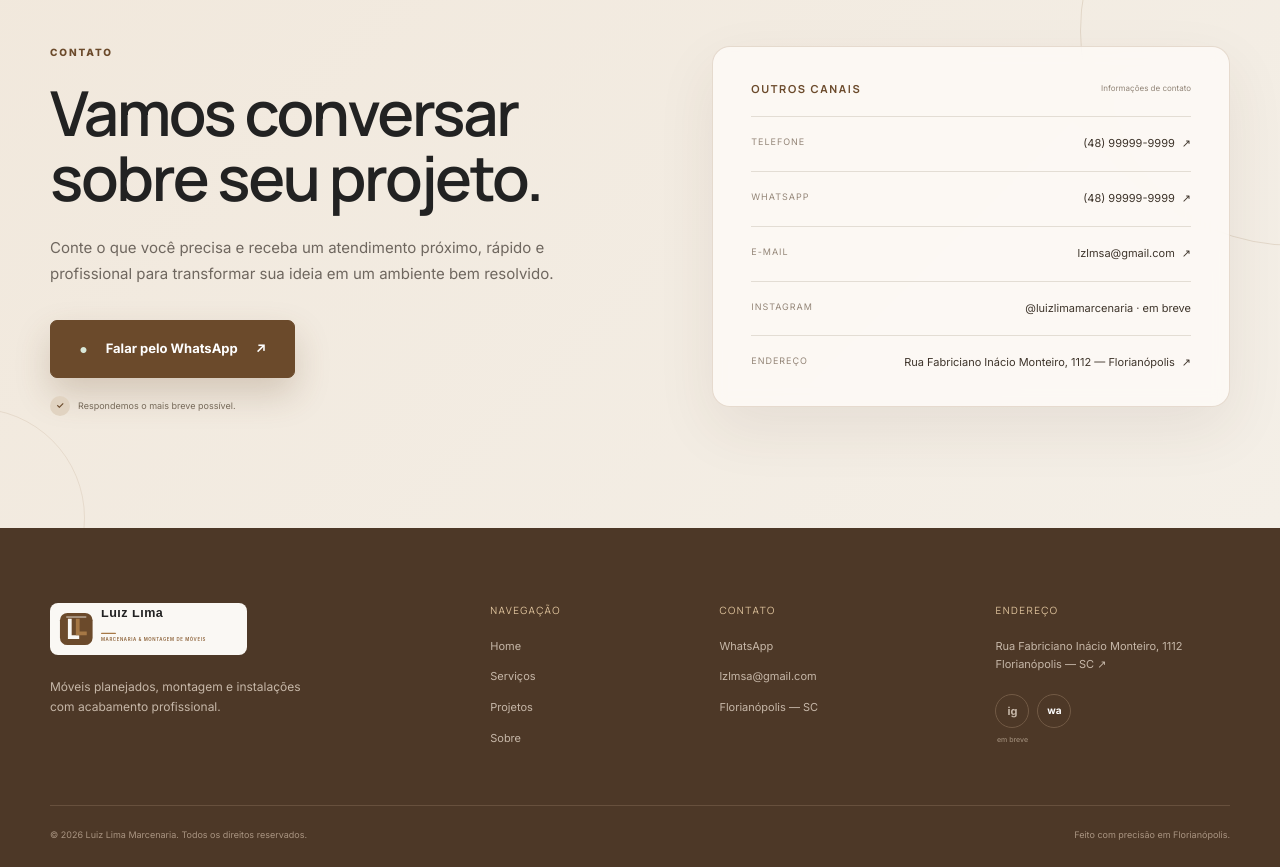
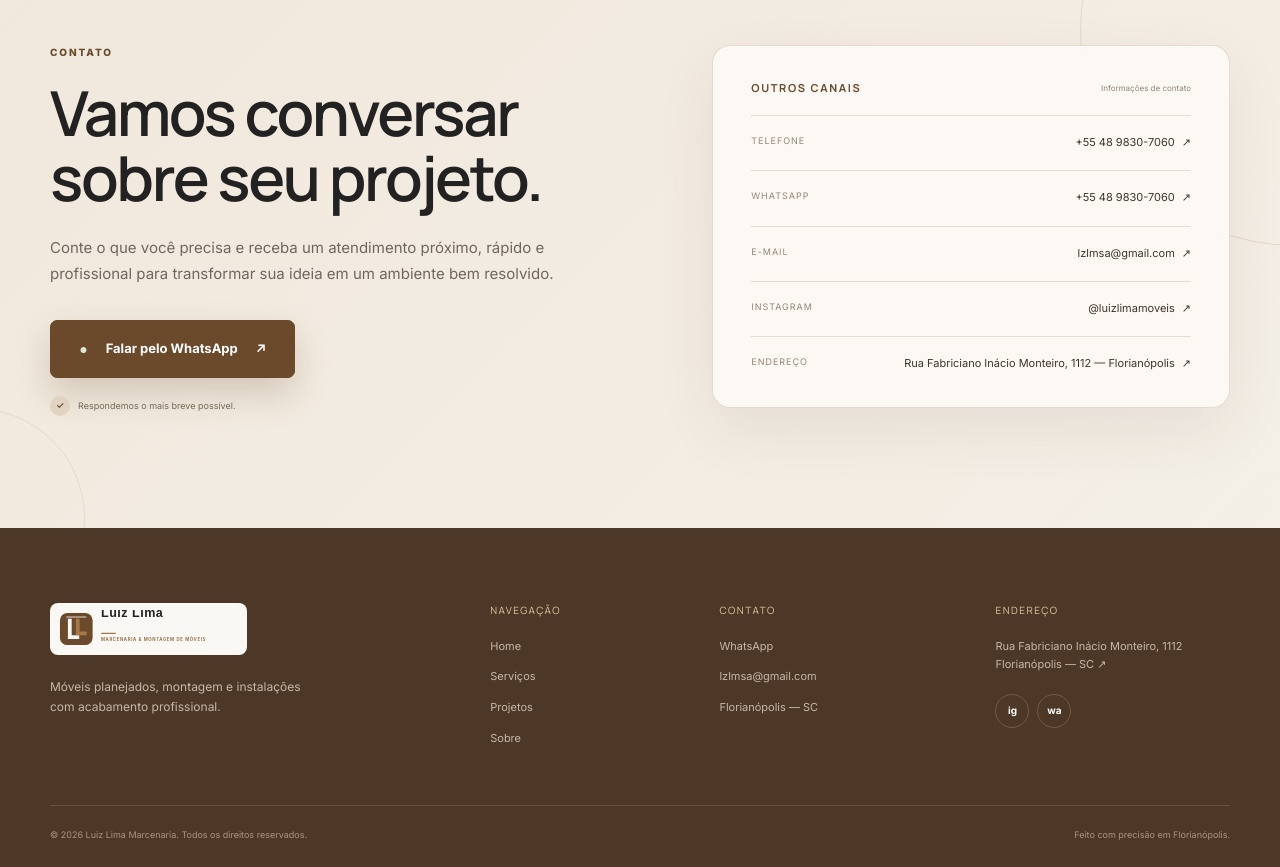
Before and after one commit to devJony24/marcenaria-luiz-lima, a Next.js app: page / in a window 1280 px wide. Shown: the part 7164-8031 px from the top of the page. Built offline with nearby package versions, Linux system fonts and the light colour scheme.

Commit message:
Add official WhatsApp and Instagram contacts

```diff
--- a/app/globals.css
+++ b/app/globals.css
@@ -223,9 +223,7 @@ h1,h2,h3 { font-family: var(--font-manrope), sans-serif; margin: 0; letter-spaci
 .socials { display:flex; gap:8px; margin-top:8px; }
 .address-link address { transition:color .2s; }
 .address-link:hover address { color:white; }
-.socials a,.social-placeholder { width:34px;height:34px;display:grid;place-items:center;border:1px solid #725a45;border-radius:50%;color:white;font-weight:700;font-size:10px;position:relative; }
-.social-placeholder { color:#b3a18f; cursor:default; }
-.social-placeholder small { position:absolute; left:50%; bottom:-19px; transform:translateX(-50%); white-space:nowrap; font-size:7px; color:#9c8976; font-weight:500; }
+.socials a { width:34px;height:34px;display:grid;place-items:center;border:1px solid #725a45;border-radius:50%;color:white;font-weight:700;font-size:10px;position:relative; }
 .footer-bottom { display:flex; justify-content:space-between; margin-top:58px; padding-top:22px; border-top:1px solid #67503d; color:#a99481; font-size:9px; }
 .floating-wa { position:fixed; z-index:80; right:22px; bottom:22px; min-width:52px;height:52px;padding:0 17px;display:flex;align-items:center;justify-content:center;gap:9px;border-radius:27px;background:#25a95a;color:white;box-shadow:0 12px 30px rgba(20,60,35,.27);font-weight:700;font-size:12px; transition:transform .25s; }
 .floating-wa:hover { transform:translateY(-3px); }
--- a/app/page.tsx
+++ b/app/page.tsx
@@ -5,7 +5,9 @@ import Image from "next/image";
 import { ContactSelector } from "../components/ContactSelector";
 
 const whatsapp =
-  "https://wa.me/5548999999999?text=Olá%2C%20gostaria%20de%20solicitar%20um%20orçamento.";
+  "https://wa.me/554898307060?text=Olá%2C%20gostaria%20de%20solicitar%20um%20orçamento.";
+const instagram =
+  "https://www.instagram.com/luizlimamoveis?igsh=a2Vkc29mOXYzczQ4&utm_source=qr";
 
 const nav = [
   ["Home", "home"],
@@ -302,7 +304,7 @@ export default function Home() {
               <address>Rua Fabriciano Inácio Monteiro, 1112<br />Florianópolis — SC <span aria-hidden="true">↗</span></address>
             </a>
             <div className="socials">
-              <span className="social-placeholder" aria-label="Instagram será adicionado futuramente">ig<small>em breve</small></span>
+              <a href={instagram} target="_blank" rel="noreferrer" aria-label="Instagram da Luiz Lima Marcenaria">ig</a>
               <a href={whatsapp} target="_blank" rel="noreferrer" aria-label="WhatsApp">wa</a>
             </div>
           </div>
--- a/components/ContactSelector.tsx
+++ b/components/ContactSelector.tsx
@@ -5,10 +5,14 @@ type ContactSelectorProps = {
 };
 
 const contactItems = [
-  { label: "Telefone", value: "(48) 99999-9999", href: "tel:+5548999999999" },
-  { label: "WhatsApp", value: "(48) 99999-9999", href: null },
+  { label: "Telefone", value: "+55 48 9830-7060", href: "tel:+554898307060" },
+  { label: "WhatsApp", value: "+55 48 9830-7060", href: null },
   { label: "E-mail", value: "lzlmsa@gmail.com", href: "mailto:lzlmsa@gmail.com" },
-  { label: "Instagram", value: "@luizlimamarcenaria · em breve", href: null },
+  {
+    label: "Instagram",
+    value: "@luizlimamoveis",
+    href: "https://www.instagram.com/luizlimamoveis?igsh=a2Vkc29mOXYzczQ4&utm_source=qr",
+  },
   {
     label: "Endereço",
     value: "Rua Fabriciano Inácio Monteiro, 1112 — Florianópolis",
```
